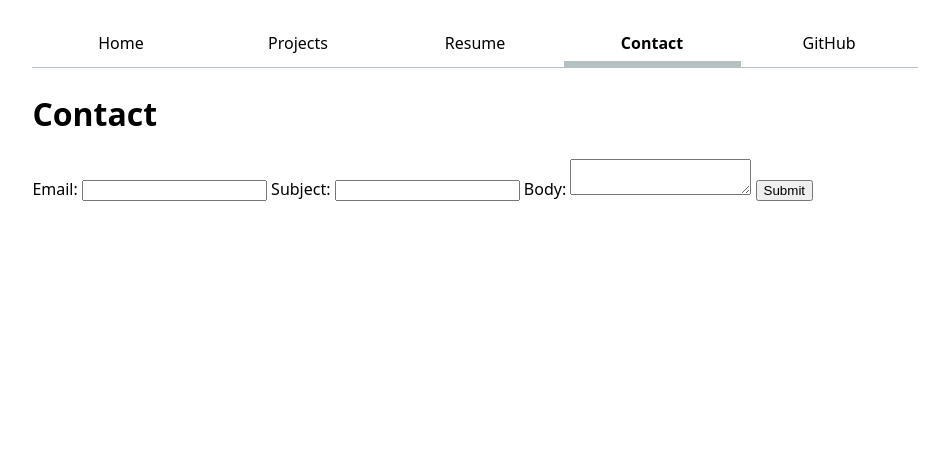
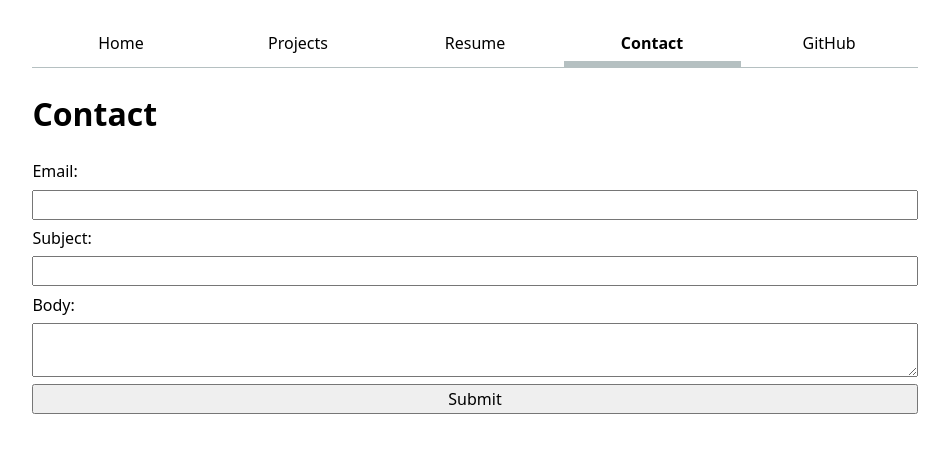
Before and after one commit to isaiahfang/portfolio, a plain HTML site: page contact/index.html in a window 1280 px wide. Shown: the whole page, without its empty margins (165-1114 px from the left). Drawn offline with Linux system fonts and the light colour scheme.

Commit message:
Update Contact Form

```diff
--- a/style.css
+++ b/style.css
@@ -51,4 +51,28 @@ body {
       background-color: oklch(from var(--color-accent) 95% 5% h);
       padding-bottom: 0.4em;
     }
+
+    input {
+      font: inherit;
+      display: block;
+      width: 100%;
+      box-sizing: border-box;
+      margin-block: 0.4em;
+    }
+
+    textarea {
+      font: inherit;
+      display: block;
+      width: 100%;
+      box-sizing: border-box;
+      margin-block: 0.4em;
+    }
+
+    button {
+      font: inherit;
+      display: block;
+      width: 100%;
+      box-sizing: border-box;
+      margin-block: 0.4em;
+    }
   }
```
Also changed, not shown: contact/index.html (+3 -3 lines).
